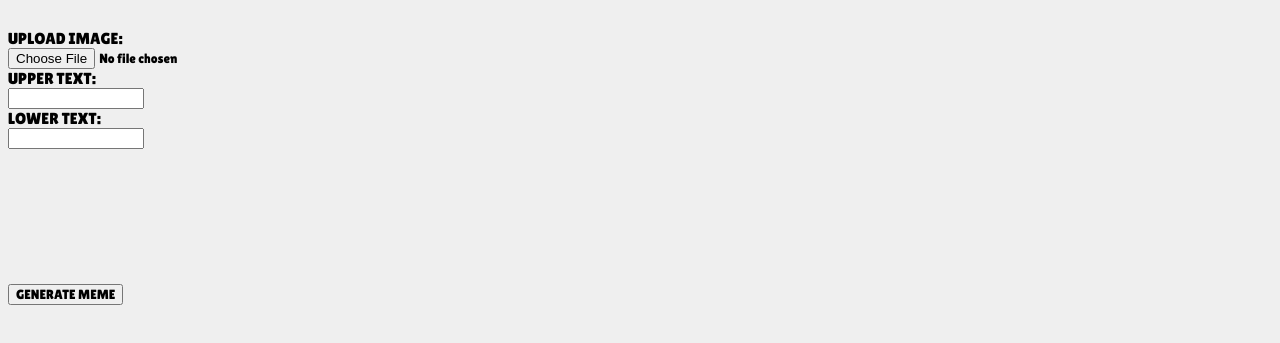
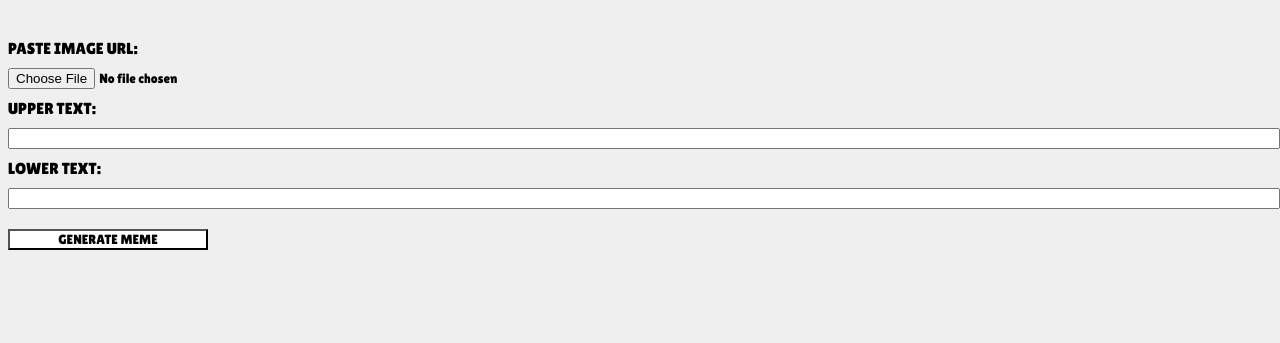
Before and after one commit to d-lowes/meme-gen, a plain HTML site: page index.html in a window 1280 px wide. Shown: the part 79-422 px from the top of the page. Drawn offline with Linux system fonts and the light colour scheme.

Commit message:
changed button to submit

```diff
--- a/index.html
+++ b/index.html
@@ -7,24 +7,29 @@
   <link rel="stylesheet" href="styles.css">
   <link rel="preconnect" href="https://fonts.googleapis.com">
   <link rel="preconnect" href="https://fonts.gstatic.com" crossorigin>
-  <link href="https://fonts.googleapis.com/css2?family=Lilita+One&display=swap" rel="stylesheet"> <title>MEME GENERATOR</title>
+  <link href="https://fonts.googleapis.com/css2?family=Lilita+One&display=swap"
+  rel="stylesheet">
+  <title>MEME GENERATOR</title>
 </head>
 <body>
   <header class="header">
     <h1>MEME GENERATOR</h1>
   </header>
-  <div class="meme_generator">
-    <label>UPLOAD IMAGE:</label><br>
-    <input type="file" id="upload_img"><br>
+  <form id="meme_generator">
+    <label>PASTE IMAGE URL:</label><br>
+    <!-- <input type="url" id="image_url"> -->
+    <input type="file" id="upload_img" accept="image/*"><br>
     <label>UPPER TEXT:</label><br>
     <input type="text" id="upper_text"><br>
     <label>LOWER TEXT:</label><br>
     <input type="text" id="lower_text"><br>
-    <button>GENERATE MEME</button>
-    <canvas id="img"></canvas>
-  </div>
+    <input type="submit" id="submit" value="GENERATE MEME"></submit>
+    <div id="Canvas"></div>
+  </form>
   <script src="memegen.js"></script>
-  <div class="img">
-  </div>
 </body>
 </html>
+
+
+    <!-- <input type="file" id="upload_img" accept="image/*"><br> -->
+<!-- <button>GENERATE MEME</button>-->
```
